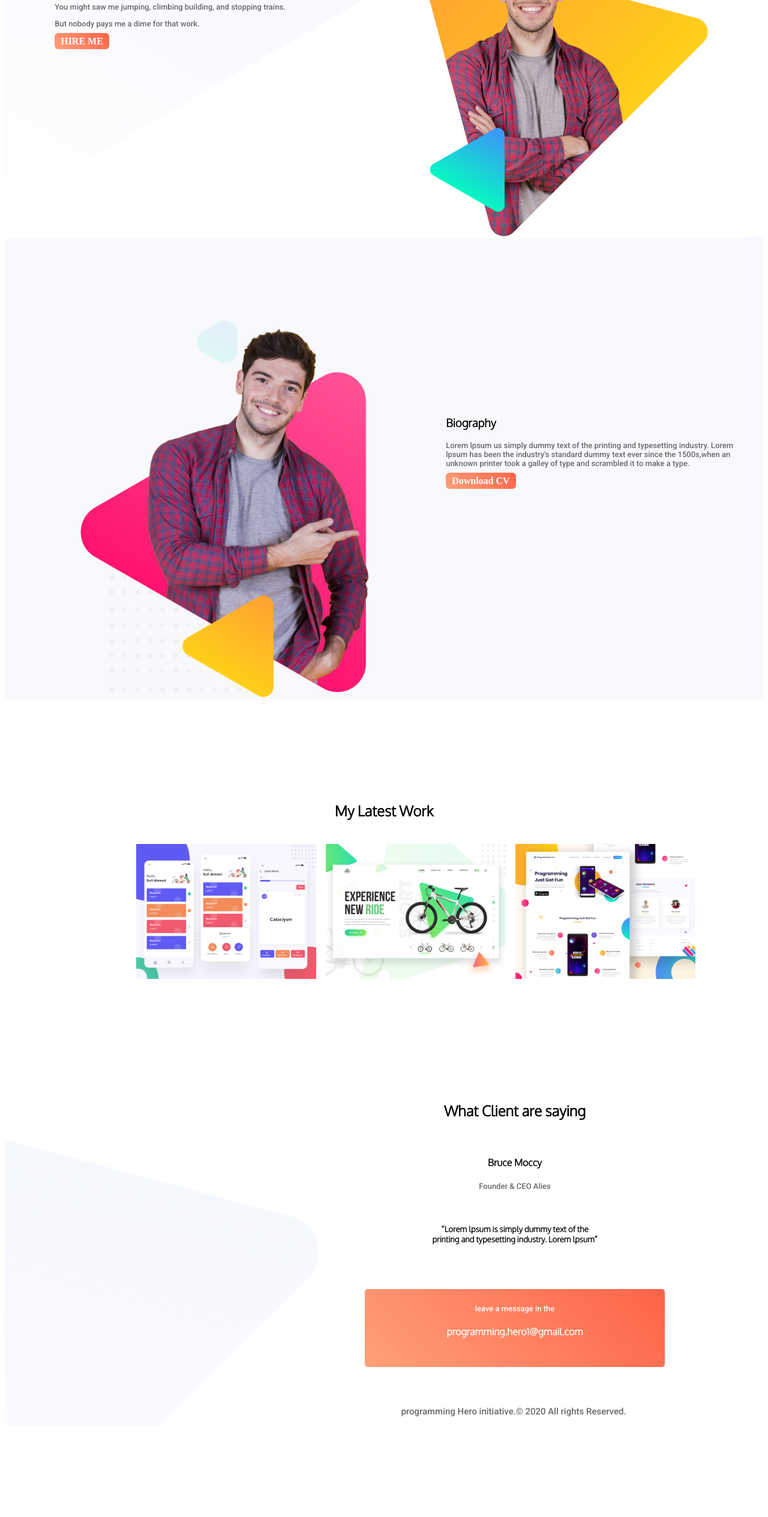
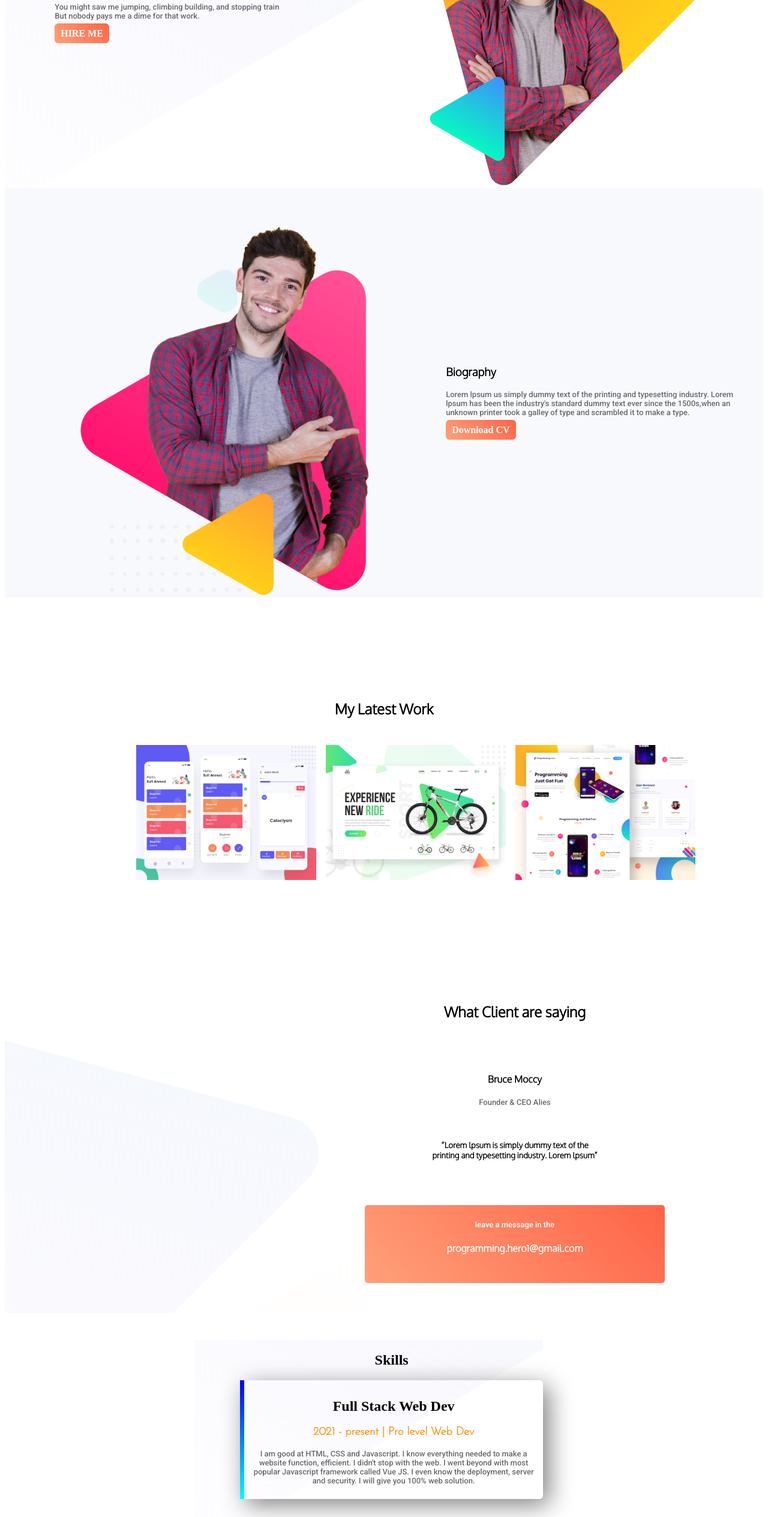
Before and after one commit to tamimkarim/secound-website, a plain HTML site: page index.html in a window 1280 px wide. Shown: the part 271-2800 px from the top of the page at 60% size. Before the commit the page ends 2648 px from the top, so only its background shows below. Drawn offline with Linux system fonts and the light colour scheme; a web font is replaced by a local one.

Commit message:
completed

```diff
--- a/index.html
+++ b/index.html
@@ -18,8 +18,7 @@
         <div class="first">
             <h3 class="font-change">Hello I'm</h3>
             <h1><span class="name-highlight">Jack Smith </span></h1>
-            <p>You might saw me jumping, climbing building, and stopping trains.</p>
-            <p>But nobody pays me a dime for that work.</p>
+            <p>You might saw me jumping, climbing building, and stopping train <br> But nobody pays me a dime for that work.</p>
             <a class="link-button" target="_blank" href="https://www.linkedin.com/in/tamim-karim-5211b3197">HIRE ME</a>
 
         </div>
@@ -34,7 +33,7 @@
         <div id="mid" class="first">
             <h3 class="font-change">Biography</h3>
             <p>Lorem lpsum us simply dummy text of the printing and typesetting industry. Lorem lpsum has been the industry's standard dummy text ever since the 1500s,when an unknown printer took a galley of type and scrambled it to make a type.</p>
-            <a class="link-button" target="_blank" href="https://bangla2.programming-hero.com">Download CV</a>
+            <a class="link-button" target="_blank" href="https://www.linkedin.com/in/tamim-karim-5211b3197">Download CV</a>
 
         </div>
     </section>
@@ -72,7 +71,18 @@
            </div>
         </div>
 
-        <footer>
+
+
+    </section>
+    <section class="experience-area">
+        <h2 class="newfont">Skills</h2>
+        <div id="full-stack" class="single-experience">
+            <h2 class="newfont">Full Stack Web Dev</h2>
+            <h3 class="name-highlight">2021 - present | Pro level Web Dev</h3>
+            <p>I am good at HTML, CSS and Javascript. I know everything needed to make a website function, efficient. I didn't stop with the web. I went beyond with most popular Javascript framework called Vue JS. I even know the deployment, server and security. I will give you 100% web solution. </p>
+
+        </div>
+        <footer class="lastline">
             <p>programming Hero initiative.© 2020 All rights Reserved.</p>
         </footer>
 
--- a/style.css
+++ b/style.css
@@ -4,10 +4,11 @@
  .link-button{
      text-decoration: none;
      background-image: linear-gradient(45deg, lightsalmon,tomato);
-     padding: 5px 10px;
+     padding: 8px 10px;
      border-radius: 6px;
      color:white;
      font-weight: bold;
+     margin-top: 20%;
 
  }
 h1{
@@ -41,6 +42,7 @@ p{
     padding-right: 20px;
 }
 .first img{
+    margin-top: -85px;
     width: 95%;
 }
 #top-banner{
@@ -68,10 +70,12 @@ section{
     float: left;
 }
 .center{
+    margin-bottom:45px ;
     font-family: 'Oxygen', sans-serif;
     text-align: center;
 }
 #image1{
+    margin-top:65px ;
     width: 25%;
     float: left;
     padding:20px 0px 30px 80px;
@@ -80,6 +84,7 @@ section{
     margin-bottom: 0%;
 }
 #image2{
+    margin-top:65px ;
     width: 25%;
     padding:20px 0px 30px 0px;
     margin-left: 0;
@@ -88,6 +93,7 @@ section{
 
 }
 #image3{
+    margin-top:65px;
     width: 25%;
     padding:20px 30px 30px 0px ;
     margin-left: 0;
@@ -115,3 +121,41 @@ footer p{
     font-size: 15px;
     padding-left: 6%;
 }
+.experience-area{
+    background-image: url(personal-website/first.png);
+    background-repeat: no-repeat;
+    background-position:left ;
+    text-align: center;
+    width: 40%;
+    float: left;
+    margin-left: 25%;
+    padding-left: 6%;
+    padding-bottom: 10%;
+    padding-top: 0%;
+}
+#full-stack{
+
+    border-left: 7px solid;
+    border-image: linear-gradient(180deg, blue, cyan);
+    border-image-slice: 1;
+}
+
+.single-experience{
+    box-shadow: 10px 10px 40px gray;
+    padding: 10px 10PX 10PX 10PX;
+    border-radius: 6px;
+    height: 80%;
+    overflow: hidden;
+}
+.lastline{
+    padding-top: 120px;
+}
+.link-button:hover{
+    font-size: 23px;
+
+ }
+ .background-color:hover{
+    font-size: 23px;
+    background-size: 23px;
+
+ }
```
